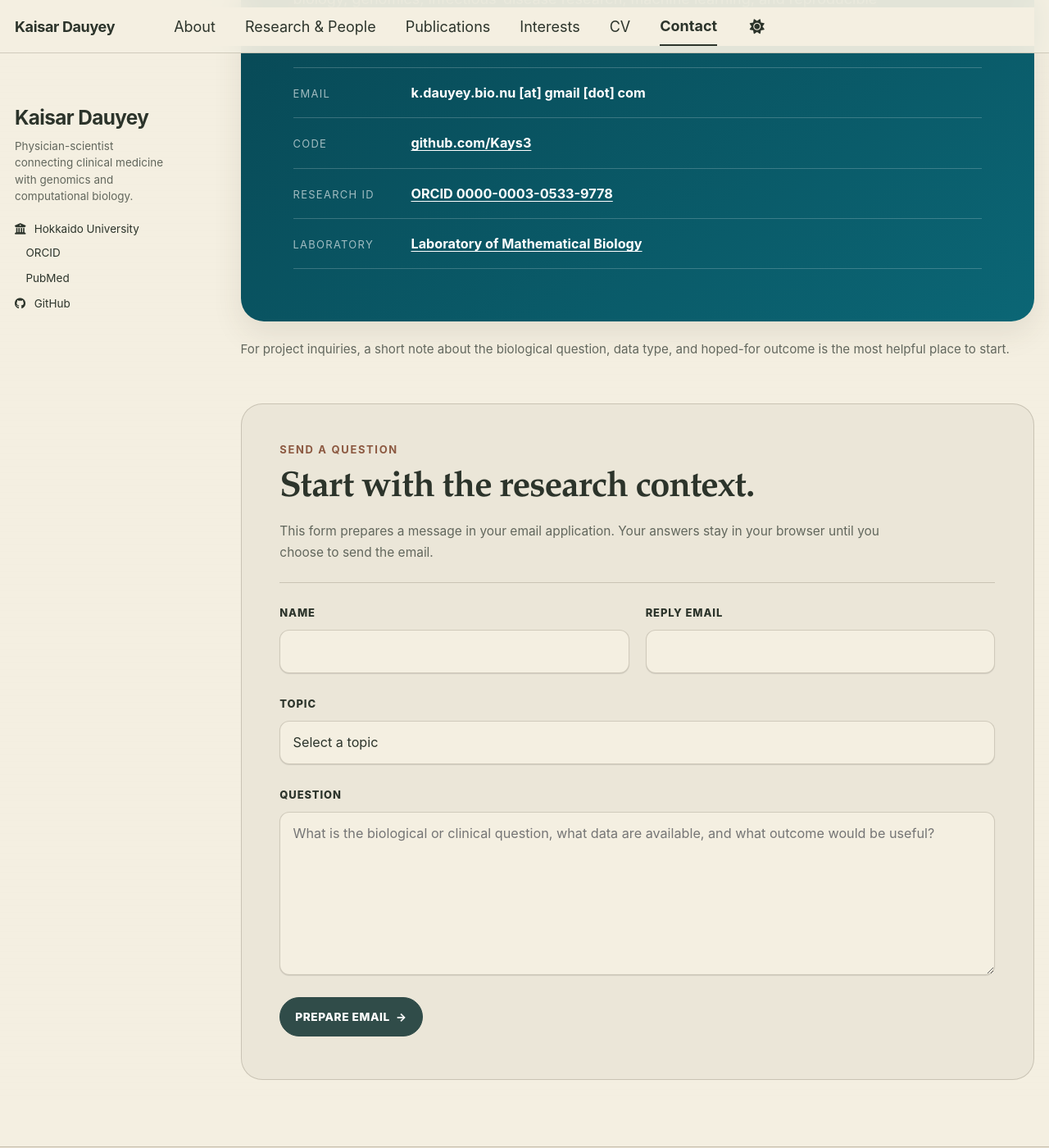
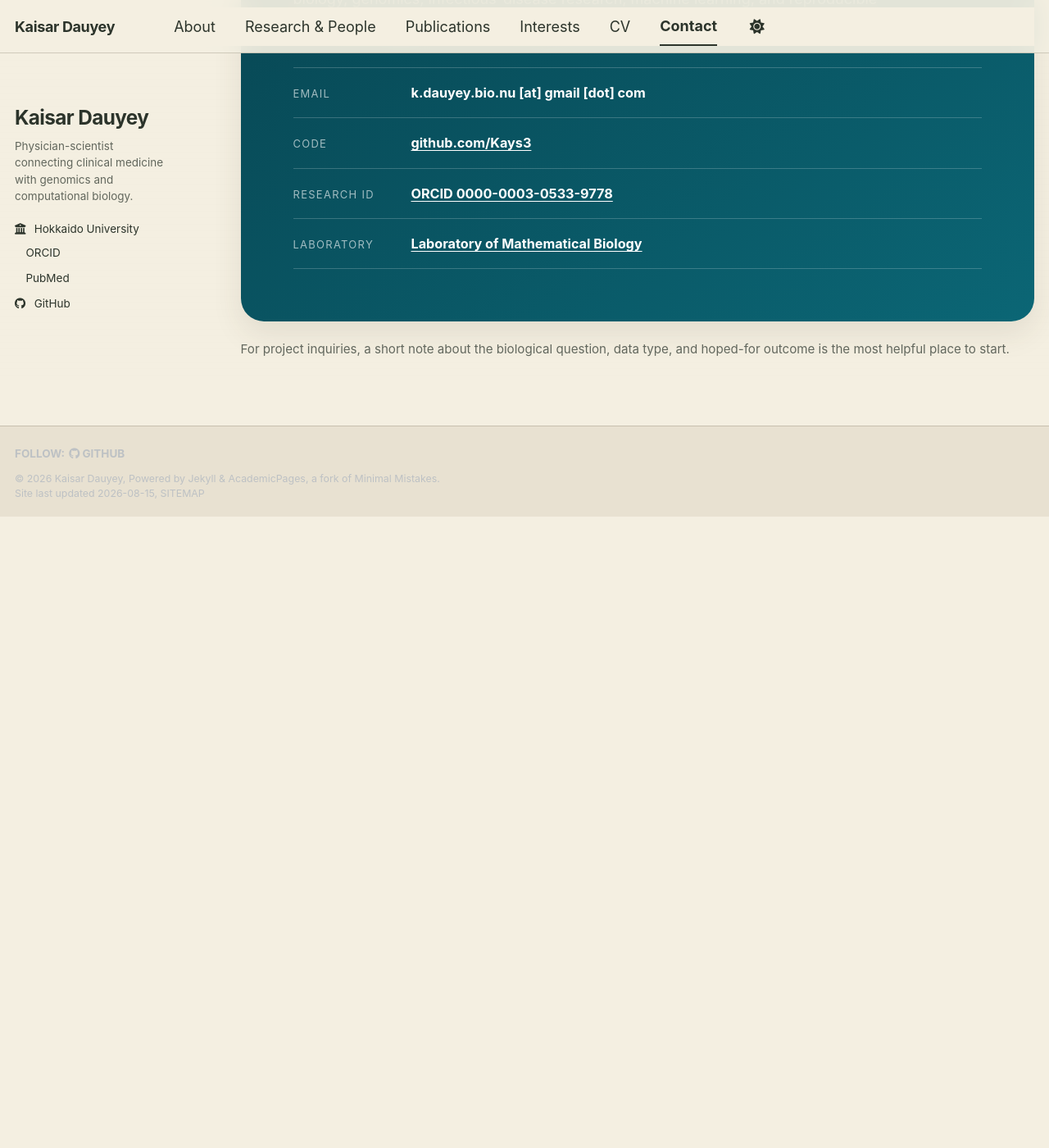
Before and after one commit to Kays3/Kays3.github.io, a Jekyll site: the page built from _pages/contact.md, in a window 1280 px wide and 1400 px high, scrolled down 572 px. Shown: the whole window at 82% size. Built offline with Jekyll 4.4.1, drawn with Linux system fonts in a browser that asks for light colours; a style sheet for code colours, icons or effects is not loaded; after the commit the page ends 1202 px from its top, so only the background shows below that.

Commit message:
Remove history section and contact form (#20)
Remove the historical-interest block and the email-draft form together with their unused supporting code.

```diff
--- a/_pages/contact.md
+++ b/_pages/contact.md
@@ -17,46 +17,3 @@ author_profile: true
 </section>
 
 <p class="contact-note">For project inquiries, a short note about the biological question, data type, and hoped-for outcome is the most helpful place to start.</p>
-
-<section class="contact-question" aria-labelledby="contact-question-title">
-  <div class="contact-question__intro">
-    <p class="eyebrow">Send a question</p>
-    <h2 id="contact-question-title">Start with the research context.</h2>
-    <p>This form prepares a message in your email application. Your answers stay in your browser until you choose to send the email.</p>
-  </div>
-
-  <form class="contact-question__form" data-contact-form>
-    <div class="contact-question__field">
-      <label for="contact-name">Name</label>
-      <input id="contact-name" name="name" type="text" autocomplete="name" required>
-    </div>
-
-    <div class="contact-question__field">
-      <label for="contact-email">Reply email</label>
-      <input id="contact-email" name="email" type="email" autocomplete="email" required>
-    </div>
-
-    <div class="contact-question__field contact-question__field--wide">
-      <label for="contact-topic">Topic</label>
-      <select id="contact-topic" name="topic" required>
-        <option value="">Select a topic</option>
-        <option>Research collaboration</option>
-        <option>Data or code question</option>
-        <option>Speaking or teaching</option>
-        <option>Other inquiry</option>
-      </select>
-    </div>
-
-    <div class="contact-question__field contact-question__field--wide">
-      <label for="contact-message">Question</label>
-      <textarea id="contact-message" name="message" rows="7" minlength="20" required placeholder="What is the biological or clinical question, what data are available, and what outcome would be useful?"></textarea>
-    </div>
-
-    <div class="contact-question__submit contact-question__field--wide">
-      <button class="about-button about-button--primary" type="submit">Prepare email <span aria-hidden="true">→</span></button>
-      <p class="contact-question__status" data-contact-status role="status" aria-live="polite"></p>
-    </div>
-  </form>
-</section>
-
-<script type="module" src="/assets/js/contact-form.js"></script>
--- a/assets/css/main.scss
+++ b/assets/css/main.scss
@@ -347,20 +347,6 @@ html[data-theme="dark"] .masthead {
 .contact-list strong { font-size: 0.9rem; overflow-wrap: anywhere; }
 .page__content .contact-list a { color: white; }
 .contact-note { color: var(--kd-muted); font-size: 0.84rem !important; margin: 1.25rem 0 0 !important; }
-.contact-question { background: var(--kd-surface); border: 1px solid var(--kd-line); border-radius: 26px; margin: 3rem 0 0; padding: clamp(1.5rem, 4vw, 2.6rem); }
-.contact-question__intro { border-bottom: 1px solid var(--kd-line); margin-bottom: 1.5rem; padding-bottom: 1.3rem; }
-.contact-question__intro h2 { font-size: clamp(1.75rem, 3.4vw, 2.6rem); margin: 0 0 0.7rem; }
-.contact-question__intro > p:not(.eyebrow) { color: var(--kd-muted); font-size: 0.86rem !important; line-height: 1.65; margin: 0 !important; max-width: 42rem; }
-.contact-question__form { display: grid; gap: 1.1rem; grid-template-columns: repeat(2, minmax(0, 1fr)); }
-.contact-question__field { display: flex; flex-direction: column; gap: 0.4rem; }
-.contact-question__field--wide { grid-column: 1 / -1; }
-.contact-question__field label { color: var(--kd-ink); font-size: 0.72rem; font-weight: 800; letter-spacing: 0.07em; text-transform: uppercase; }
-.contact-question__field input, .contact-question__field select, .contact-question__field textarea { appearance: none; background: var(--kd-paper); border: 1px solid var(--kd-line); border-radius: 12px; color: var(--kd-ink); font: inherit; font-size: 0.9rem; line-height: 1.5; padding: 0.75rem 0.85rem; width: 100%; }
-.contact-question__field textarea { min-height: 9.5rem; resize: vertical; }
-.contact-question__field input:focus, .contact-question__field select:focus, .contact-question__field textarea:focus { border-color: var(--kd-ocean); box-shadow: 0 0 0 3px rgba(15, 113, 123, 0.14); outline: 0; }
-.contact-question__submit { align-items: center; display: flex; flex-wrap: wrap; gap: 0.9rem; }
-.contact-question__submit .about-button { cursor: pointer; }
-.contact-question__status { color: var(--kd-muted); flex: 1 1 16rem; font-size: 0.78rem !important; line-height: 1.5; margin: 0 !important; }
 
 .page__footer {
   border-top-color: var(--kd-line);
@@ -388,8 +374,6 @@ html[data-theme="dark"] .masthead {
   .publication-item { gap: 0.7rem; grid-template-columns: 3rem 1fr; }
   .timeline-item { gap: 0.5rem; grid-template-columns: 4.2rem 1fr; padding-left: 1rem; }
   .contact-list > div { grid-template-columns: 1fr; gap: 0.3rem; }
-  .contact-question__form { grid-template-columns: 1fr; }
-  .contact-question__field--wide { grid-column: auto; }
 }
 
 @media (prefers-reduced-motion: reduce) {
--- a/assets/js/contact-form.js
+++ /dev/null
@@ -1,26 +0,0 @@
-const form = document.querySelector("[data-contact-form]");
-const status = document.querySelector("[data-contact-status]");
-
-if (form && status) {
-  form.addEventListener("submit", (event) => {
-    event.preventDefault();
-
-    if (!form.reportValidity()) {
-      status.textContent = "Please complete the required fields before preparing the email.";
-      return;
-    }
-
-    const fields = new FormData(form);
-    const name = String(fields.get("name")).trim();
-    const email = String(fields.get("email")).trim();
-    const topic = String(fields.get("topic")).trim();
-    const message = String(fields.get("message")).trim();
-    const recipient = ["k.dauyey.bio.nu", "gmail.com"].join("@");
-    const subject = `Website question: ${topic}`;
-    const body = [`Name: ${name}`, `Reply email: ${email}`, "", message].join("\n");
-    const mailto = `mailto:${recipient}?subject=${encodeURIComponent(subject)}&body=${encodeURIComponent(body)}`;
-
-    status.textContent = "Opening your email application with the question prepared.";
-    window.location.assign(mailto);
-  });
-}
```
Also changed, not shown: _pages/interests.md (+1 -21 lines).
